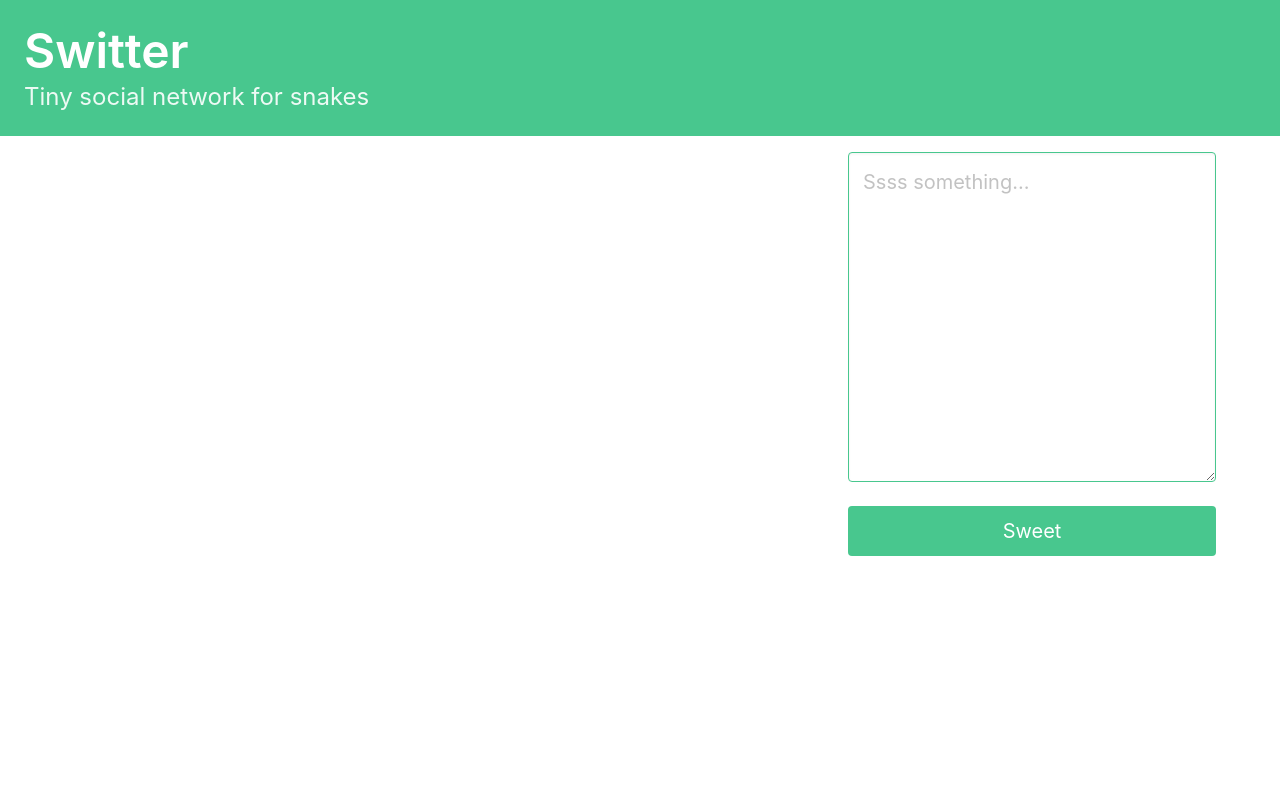
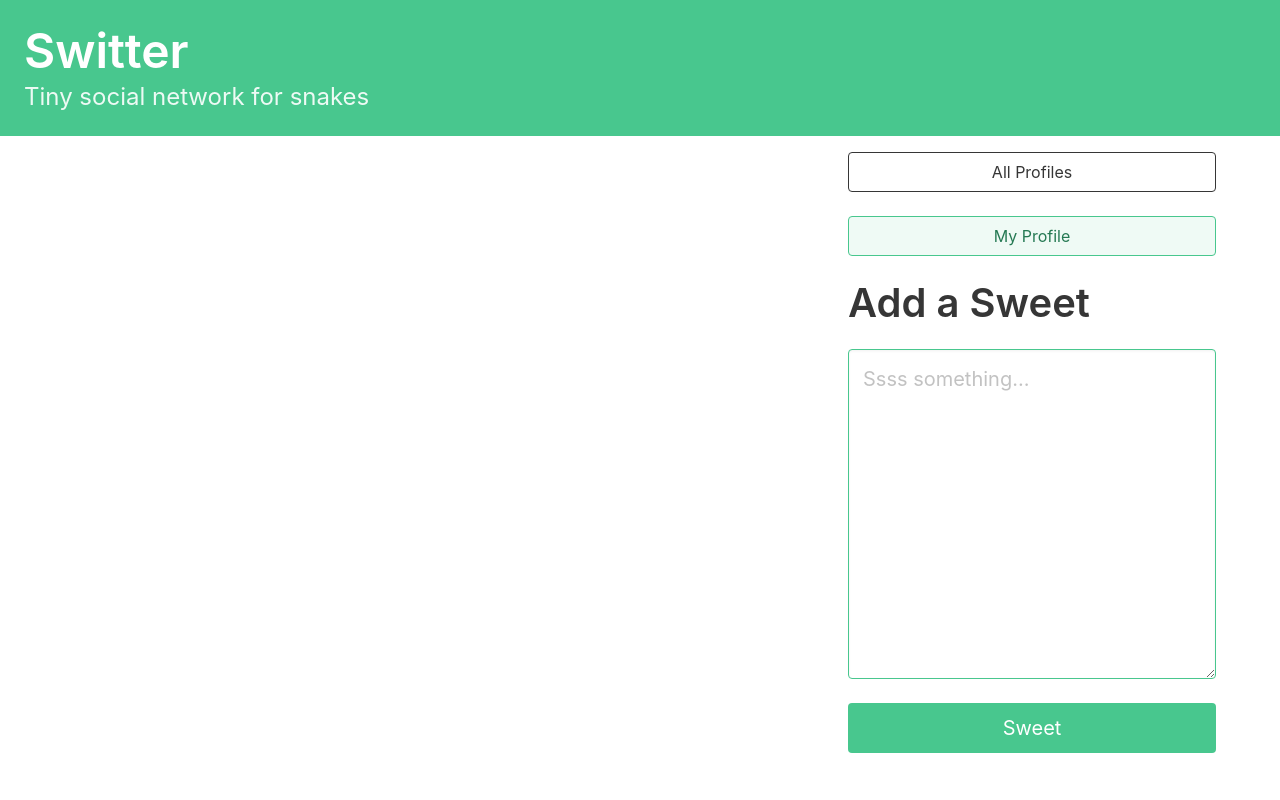
Before and after one commit to marketulinek/switter, a Django app: page / in a window 1280 px wide. Run offline with Django 4.2, Linux system fonts and the light colour scheme; the visitor is signed in with stand-in values (Sample User, id 1); data comes from the database, SQL or seed files in the repository; data that the repository does not hold is empty.

Commit message:
Refactoring the rendering sweets in dashboard

```diff
--- a/switter/templates/base.html
+++ b/switter/templates/base.html
@@ -8,12 +8,14 @@
     <title>Switter</title>
 </head>
 <body>
+    <a href="{% url 'switter:dashboard' %}">
         <section class="hero is-small is-success mb-4">
             <div class="hero-body">
                 <h1 class="title is-1">Switter</h1>
                 <p class="subtitle is-4">Tiny social network for snakes</p>
             </div>
         </section>
+    </a>
     <div class="container">
         <div class="columns">
             {% block content %}
--- a/switter/templates/switter/dashboard.html
+++ b/switter/templates/switter/dashboard.html
@@ -2,8 +2,7 @@
 
 {% block content %}
     <div class="column">
-        {% for followed in user.profile.follows.all %}
-            {% for sweet in followed.user.sweets.all %}
+        {% for sweet in sweets %}
             <div class="box">
                 {{ sweet.content }}
                 <span class="is-small has-text-grey-light">
@@ -11,14 +10,36 @@
                 </span>
             </div>
         {% endfor %}
-        {% endfor %}
     </div>
 
     <div class="column is-one-third">
+        <div class="block">
+            <a href="{% url 'switter:profile_list' %} ">
+                <button class="button is-dark is-outlined is-fullwidth">
+                    All Profiles
+                </button>
+            </a>
+        </div>
+
+        <div class="block">
+            <a href="{% url 'switter:profile' request.user.profile.id %} ">
+                <button class="button is-success is-light is-outlined is-fullwidth">
+                    My Profile
+                </button>
+            </a>
+        </div>
+
+        <div class="block">
+            <div class="block">
+                <h2 class="title is-2">Add a Sweet</p>
+            </div>
+            <div class="block">
                 <form method="post">
                     {% csrf_token %}
                     {{ form.as_p }}
                     <button class="button is-success is-fullwidth is-medium mt-5" type="submit">Sweet</button>
                 </form>
             </div>
+        </div>
+    </div>
 {% endblock %}
--- a/switter/views.py
+++ b/switter/views.py
@@ -4,7 +4,7 @@ from .models import Profile, Sweet
 
 
 def dashboard(request):
-    # sweets = Sweet.objects.get(user=request.user.profile.follows.user.sweet)
+    followed_sweets = Sweet.objects.filter(user__profile__in=request.user.profile.follows.all()).order_by('-created_at')
     form = SweetForm(request.POST or None)
 
     if request.method == 'POST':
@@ -14,7 +14,7 @@ def dashboard(request):
             sweet.save()
             return redirect('switter:dashboard')
 
-    return render(request, 'switter/dashboard.html', {'form': form})
+    return render(request, 'switter/dashboard.html', {'form': form, 'sweets': followed_sweets})
 
 def profile_list(request):
     profiles = Profile.objects.exclude(user=request.user)
```
Lines whose indentation alone changed are shown as unchanged.
